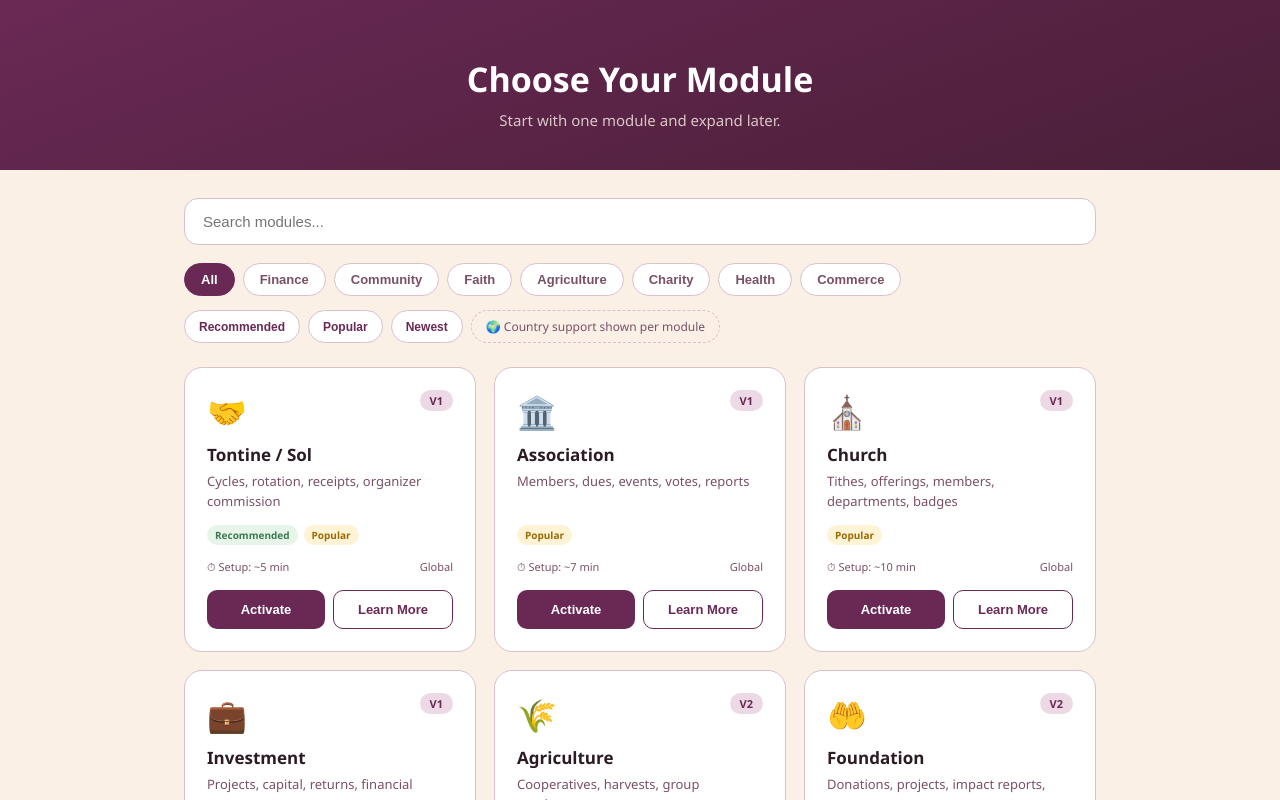
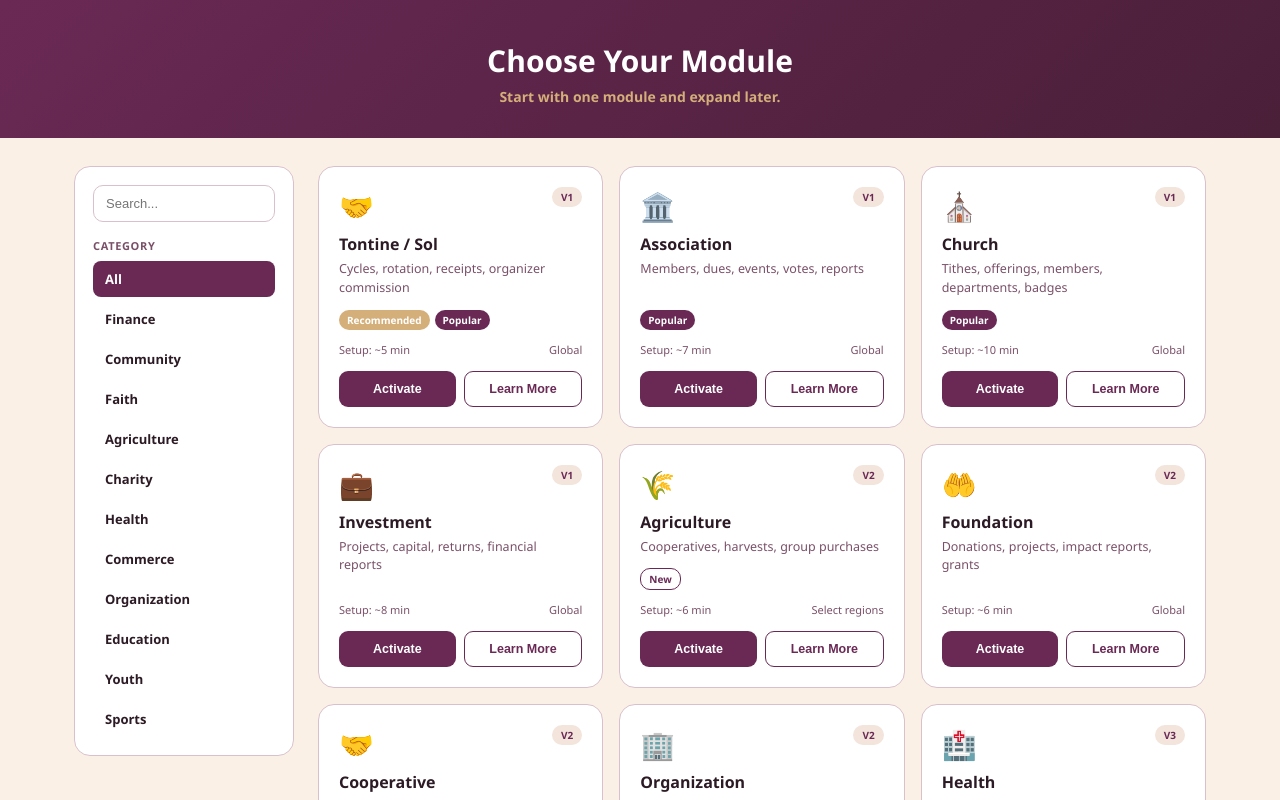
Before and after one commit to Rachelejr/tarsyn-app, a Next.js app: page /workspace/select-module in a window 1280 px wide. Shown: the top 800 px of the page. Built offline with nearby package versions, Linux system fonts and the light colour scheme; no server answers.

Commit message:
Restyle select-module with sidebar layout, bordeaux/gold palette only

```diff
--- a/src/app/workspace/select-module/page.tsx
+++ b/src/app/workspace/select-module/page.tsx
@@ -7,12 +7,12 @@ import { doc, updateDoc, arrayUnion } from 'firebase/firestore';
 
 const C = {
   bordeaux: '#6A2955',
-  creme:    '#FAF0E6',
-  dore:     '#D4AF7A',
-  rose:     '#EDD9E5',
-  texteGris:'#7A5068',
-  texteFonce:'#2C1A24',
-  border:   '#D9C0CC',
+  bordeauxDark: '#4A1F38',
+  dore: '#D4AF7A',
+  creme: '#FAF0E6',
+  texteGris: '#7A5068',
+  texteFonce: '#2C1A24',
+  border: '#D9C0CC',
 };
 
 type ModuleDef = {
@@ -39,14 +39,15 @@ const MODULES: ModuleDef[] = [
   { icon:'🏢', title:'Organization', desc:'Members, structure, governance, reports', version:'V2', setupTime:'~7 min', category:'Community', countries:'Global' },
   { icon:'🏥', title:'Health', desc:'Health mutuals, coverage, claims', version:'V3', setupTime:'~9 min', category:'Health', newest:true, countries:'Select regions' },
   { icon:'🏠', title:'Orphanage', desc:'Children records, sponsors, care plans, donations', version:'V2', setupTime:'~8 min', category:'Charity', countries:'Select regions' },
-  { icon:'🎉', title:'Youth Club', desc:'Activities, members, events, fees', version:'V3', setupTime:'~5 min', category:'Community', newest:true, countries:'Global' },
+  { icon:'🎉', title:'Youth Club', desc:'Activities, members, events, fees', version:'V3', setupTime:'~5 min', category:'Youth', newest:true, countries:'Global' },
   { icon:'🛒', title:'Commerce', desc:'Orders, inventory, group sales, vendor payouts', version:'V3', setupTime:'~10 min', category:'Commerce', newest:true, countries:'Select regions' },
+  { icon:'📚', title:'Education', desc:'Schools, courses, students, grades, enrollment', version:'V2', setupTime:'~7 min', category:'Education', countries:'Select regions' },
+  { icon:'⚽', title:'Sport', desc:'Teams, leagues, matches, registrations, fees', version:'V3', setupTime:'~6 min', category:'Sports', countries:'Global' },
 ];
 
-const CATEGORIES = ['All', 'Finance', 'Community', 'Faith', 'Agriculture', 'Charity', 'Health', 'Commerce'];
-const QUICK_FILTERS = ['Recommended', 'Popular', 'Newest'] as const;
+const CATEGORIES = ['All', 'Finance', 'Community', 'Faith', 'Agriculture', 'Charity', 'Health', 'Commerce', 'Organization', 'Education', 'Youth', 'Sports'];
+const COMING_SOON = ['Education', 'Health'];
 
-// Mappe un slug de module vers sa page de creation reelle (si elle existe deja)
 const MODULE_ROUTES: Record<string, string> = {
   'tontine-sol': '/dashboard/create-tontine',
   'church': '/dashboard/create-church',
@@ -59,7 +60,6 @@ function ChooseModuleInner() {
 
   const [query, setQuery] = useState('');
   const [category, setCategory] = useState('All');
-  const [quickFilter, setQuickFilter] = useState<string | null>(null);
   const [activating, setActivating] = useState<ModuleDef | null>(null);
   const [attaching, setAttaching] = useState(false);
   const [attachError, setAttachError] = useState('');
@@ -68,14 +68,9 @@ function ChooseModuleInner() {
     return MODULES.filter(m => {
       const matchesQuery = m.title.toLowerCase().includes(query.toLowerCase()) || m.desc.toLowerCase().includes(query.toLowerCase());
       const matchesCategory = category === 'All' || m.category === category;
-      const matchesQuick =
-        !quickFilter ||
-        (quickFilter === 'Recommended' && m.recommended) ||
-        (quickFilter === 'Popular' && m.popular) ||
-        (quickFilter === 'Newest' && m.newest);
-      return matchesQuery && matchesCategory && matchesQuick;
+      return matchesQuery && matchesCategory;
     });
-  }, [query, category, quickFilter]);
+  }, [query, category]);
 
   const slugify = (title: string) => title.toLowerCase().replace(/[^a-z0-9]+/g, '-').replace(/(^-|-$)/g, '');
 
@@ -88,7 +83,6 @@ function ChooseModuleInner() {
     }
   };
 
-  // Cas A : un workspace existe deja (on vient de le creer) -> on attache direct, pas de modale
   const handleActivateDirect = async (m: ModuleDef) => {
     const slug = slugify(m.title);
     setAttaching(true);
@@ -99,12 +93,11 @@ function ChooseModuleInner() {
       });
       goToModulePage(slug, workspaceId);
     } catch (err) {
-      setAttachError("Could not activate this module. Please try again.");
+      setAttachError('Could not activate this module. Please try again.');
       setAttaching(false);
     }
   };
 
-  // Cas B : pas de workspace en contexte -> modale Create New / Connect to Existing
   const handleActivateChoice = (mode: 'new' | 'existing') => {
     if (!activating) return;
     const slug = slugify(activating.title);
@@ -116,6 +109,7 @@ function ChooseModuleInner() {
   };
 
   const handleActivateClick = (m: ModuleDef) => {
+    if (COMING_SOON.includes(m.category) && (m.title === 'Education' || m.title === 'Health')) return;
     if (workspaceId) {
       handleActivateDirect(m);
     } else {
@@ -124,89 +118,94 @@ function ChooseModuleInner() {
   };
 
   return (
-    <div style={{ minHeight: '100vh', background: C.creme, padding: '0 0 64px' }}>
+    <div style={{ minHeight: '100vh', background: C.creme }}>
       <style>{`
         .module-card { transition: all 0.2s ease; }
-        .module-card:hover { transform: translateY(-4px); box-shadow: 0 12px 32px rgba(106,41,85,0.15); }
-        .module-pill { transition: all 0.15s ease; cursor: pointer; }
+        .module-card:hover { transform: translateY(-3px); box-shadow: 0 12px 28px rgba(106,41,85,0.14); }
+        .cat-item { transition: all 0.15s ease; cursor: pointer; }
       `}</style>
 
-      <div style={{ background: `linear-gradient(160deg, ${C.bordeaux} 0%, #4A1F38 100%)`, padding: '56px 32px 40px', textAlign: 'center' }}>
-        <h1 style={{ color: 'white', fontSize: '34px', fontWeight: 800, margin: '0 0 8px' }}>Choose Your Module</h1>
-        <p style={{ color: 'rgba(250,240,230,0.8)', fontSize: '15px', margin: 0 }}>
+      <div style={{ background: `linear-gradient(135deg, ${C.bordeaux} 0%, ${C.bordeauxDark} 100%)`, padding: '40px 32px 32px', textAlign: 'center' }}>
+        <h1 style={{ color: 'white', fontSize: '30px', fontWeight: 800, margin: '0 0 6px' }}>Choose Your Module</h1>
+        <p style={{ color: C.dore, fontSize: '14px', margin: 0, fontWeight: 600 }}>
           {workspaceId ? 'Activating a module for your new workspace.' : 'Start with one module and expand later.'}
         </p>
       </div>
 
-      <div style={{ maxWidth: '960px', margin: '0 auto', padding: '28px 24px 0' }}>
+      <div style={{ maxWidth: '1180px', margin: '0 auto', padding: '28px 24px 64px', display: 'flex', gap: '24px', alignItems: 'flex-start' }}>
+
+        {/* Sidebar categories */}
+        <div style={{ width: '220px', flexShrink: 0, background: 'white', borderRadius: '16px', border: `1.5px solid ${C.border}`, padding: '18px', position: 'sticky', top: '20px' }}>
           <input
             value={query}
             onChange={e => setQuery(e.target.value)}
-          placeholder="Search modules..."
-          style={{ width: '100%', padding: '14px 18px', borderRadius: '14px', border: `1.5px solid ${C.border}`, fontSize: '15px', outline: 'none', boxSizing: 'border-box', marginBottom: '18px' }}
+            placeholder="Search..."
+            style={{ width: '100%', padding: '10px 12px', borderRadius: '10px', border: `1.5px solid ${C.border}`, fontSize: '13px', outline: 'none', boxSizing: 'border-box', marginBottom: '16px' }}
           />
-
-        <div style={{ display: 'flex', flexWrap: 'wrap', gap: '8px', marginBottom: '14px' }}>
+          <div style={{ fontSize: '11px', fontWeight: 800, color: C.texteGris, letterSpacing: '0.06em', marginBottom: '8px' }}>CATEGORY</div>
+          <div style={{ display: 'flex', flexDirection: 'column', gap: '4px' }}>
             {CATEGORIES.map(c => (
-            <button key={c} className="module-pill" onClick={() => setCategory(c)}
-              style={{ padding: '8px 16px', borderRadius: '20px', border: `1.5px solid ${category === c ? C.bordeaux : C.border}`, background: category === c ? C.bordeaux : 'white', color: category === c ? 'white' : C.texteGris, fontSize: '13px', fontWeight: 600 }}>
+              <div key={c} className="cat-item" onClick={() => setCategory(c)}
+                style={{
+                  padding: '9px 12px', borderRadius: '8px', fontSize: '13px', fontWeight: 600,
+                  background: category === c ? C.bordeaux : 'transparent',
+                  color: category === c ? 'white' : C.texteFonce,
+                }}>
                 {c}
-            </button>
+              </div>
             ))}
           </div>
-
-        <div style={{ display: 'flex', flexWrap: 'wrap', gap: '8px', marginBottom: '8px' }}>
-          {QUICK_FILTERS.map(f => (
-            <button key={f} className="module-pill" onClick={() => setQuickFilter(quickFilter === f ? null : f)}
-              style={{ padding: '7px 14px', borderRadius: '20px', border: `1.5px solid ${quickFilter === f ? C.dore : C.border}`, background: quickFilter === f ? C.rose : 'white', color: C.bordeaux, fontSize: '12px', fontWeight: 700 }}>
-              {f}
-            </button>
-          ))}
-          <span style={{ display: 'flex', alignItems: 'center', gap: '6px', padding: '7px 14px', borderRadius: '20px', border: `1.5px dashed ${C.border}`, fontSize: '12px', color: C.texteGris }}>
-            🌍 Country support shown per module
-          </span>
         </div>
 
+        {/* Module grid */}
+        <div style={{ flex: 1 }}>
           {attachError && (
-          <div style={{ background: '#F8D7DA', color: '#721C24', border: '1px solid #F5C6CB', borderRadius: '10px', padding: '10px 16px', fontSize: '13px', marginTop: '12px' }}>
+            <div style={{ background: '#F8D7DA', color: '#721C24', border: '1px solid #F5C6CB', borderRadius: '10px', padding: '10px 16px', fontSize: '13px', marginBottom: '16px' }}>
               {attachError}
             </div>
           )}
+
+          <div style={{ display: 'grid', gridTemplateColumns: 'repeat(auto-fit, minmax(260px, 1fr))', gap: '16px' }}>
+            {filtered.map(m => {
+              const isComingSoon = m.title === 'Education' || m.title === 'Health';
+              return (
+                <div key={m.title} className="module-card" style={{ background: 'white', border: `1.5px solid ${C.border}`, borderRadius: '16px', padding: '20px', display: 'flex', flexDirection: 'column' }}>
+                  <div style={{ display: 'flex', alignItems: 'flex-start', justifyContent: 'space-between', marginBottom: '8px' }}>
+                    <div style={{ fontSize: '28px' }}>{m.icon}</div>
+                    <span style={{ fontSize: '10px', background: '#F3E4DC', color: C.bordeaux, padding: '3px 9px', borderRadius: '20px', fontWeight: 700 }}>{m.version}</span>
+                  </div>
+                  <h3 style={{ color: C.texteFonce, fontSize: '16px', fontWeight: 700, margin: '0 0 5px' }}>{m.title}</h3>
+                  <p style={{ color: C.texteGris, fontSize: '12.5px', margin: '0 0 12px', lineHeight: 1.5, flex: 1 }}>{m.desc}</p>
+
+                  <div style={{ display: 'flex', flexWrap: 'wrap', gap: '5px', marginBottom: '12px' }}>
+                    {m.recommended && <span style={{ fontSize: '10px', background: C.dore, color: 'white', padding: '3px 8px', borderRadius: '10px', fontWeight: 700 }}>Recommended</span>}
+                    {m.popular && <span style={{ fontSize: '10px', background: C.bordeaux, color: 'white', padding: '3px 8px', borderRadius: '10px', fontWeight: 700 }}>Popular</span>}
+                    {m.newest && <span style={{ fontSize: '10px', border: `1px solid ${C.bordeaux}`, color: C.bordeaux, padding: '3px 8px', borderRadius: '10px', fontWeight: 700 }}>New</span>}
                   </div>
 
-      <div style={{ maxWidth: '960px', margin: '24px auto 0', padding: '0 24px', display: 'grid', gridTemplateColumns: 'repeat(auto-fit, minmax(280px, 1fr))', gap: '18px' }}>
-        {filtered.map(m => (
-          <div key={m.title} className="module-card" style={{ background: 'white', border: `1.5px solid ${C.border}`, borderRadius: '18px', padding: '22px', display: 'flex', flexDirection: 'column' }}>
-            <div style={{ display: 'flex', alignItems: 'flex-start', justifyContent: 'space-between', marginBottom: '10px' }}>
-              <div style={{ fontSize: '32px' }}>{m.icon}</div>
-              <span style={{ fontSize: '11px', background: C.rose, color: C.bordeaux, padding: '3px 10px', borderRadius: '20px', fontWeight: 700 }}>{m.version}</span>
-            </div>
-            <h3 style={{ color: C.texteFonce, fontSize: '17px', fontWeight: 700, margin: '0 0 6px' }}>{m.title}</h3>
-            <p style={{ color: C.texteGris, fontSize: '13px', margin: '0 0 14px', lineHeight: 1.5, flex: 1 }}>{m.desc}</p>
-
-            <div style={{ display: 'flex', flexWrap: 'wrap', gap: '6px', marginBottom: '14px' }}>
-              {m.recommended && <span style={{ fontSize: '10px', background: '#E7F4EA', color: '#3C7A4E', padding: '3px 8px', borderRadius: '10px', fontWeight: 700 }}>Recommended</span>}
-              {m.popular && <span style={{ fontSize: '10px', background: '#FFF3D6', color: '#9A6A00', padding: '3px 8px', borderRadius: '10px', fontWeight: 700 }}>Popular</span>}
-              {m.newest && <span style={{ fontSize: '10px', background: '#E6EEFB', color: '#2F5BA8', padding: '3px 8px', borderRadius: '10px', fontWeight: 700 }}>New</span>}
-            </div>
-
-            <div style={{ display: 'flex', justifyContent: 'space-between', fontSize: '11px', color: C.texteGris, marginBottom: '16px' }}>
-              <span>⏱ Setup: {m.setupTime}</span>
+                  <div style={{ display: 'flex', justifyContent: 'space-between', fontSize: '11px', color: C.texteGris, marginBottom: '14px' }}>
+                    <span>Setup: {m.setupTime}</span>
                     <span>{m.countries}</span>
                   </div>
 
                   <div style={{ display: 'flex', gap: '8px' }}>
-              <button onClick={() => handleActivateClick(m)} disabled={attaching}
-                style={{ flex: 1, padding: '11px', background: C.bordeaux, color: 'white', border: 'none', borderRadius: '10px', fontSize: '13px', fontWeight: 700, cursor: attaching ? 'wait' : 'pointer', opacity: attaching ? 0.7 : 1 }}>
-                {attaching ? 'Activating...' : 'Activate'}
+                    <button onClick={() => handleActivateClick(m)} disabled={attaching || isComingSoon}
+                      style={{
+                        flex: 1, padding: '10px', border: 'none', borderRadius: '9px', fontSize: '12.5px', fontWeight: 700,
+                        background: isComingSoon ? C.border : C.bordeaux,
+                        color: isComingSoon ? C.texteGris : 'white',
+                        cursor: isComingSoon ? 'not-allowed' : (attaching ? 'wait' : 'pointer'),
+                      }}>
+                      {isComingSoon ? 'Coming Soon' : (attaching ? 'Activating...' : 'Activate')}
                     </button>
                     <button onClick={() => router.push(`/modules/${slugify(m.title)}`)}
-                style={{ flex: 1, padding: '11px', background: 'white', color: C.bordeaux, border: `1.5px solid ${C.bordeaux}`, borderRadius: '10px', fontSize: '13px', fontWeight: 600, cursor: 'pointer' }}>
+                      style={{ flex: 1, padding: '10px', background: 'white', color: C.bordeaux, border: `1.5px solid ${C.bordeaux}`, borderRadius: '9px', fontSize: '12.5px', fontWeight: 600, cursor: 'pointer' }}>
                       Learn More
                     </button>
                   </div>
                 </div>
-        ))}
+              );
+            })}
 
             {filtered.length === 0 && (
               <div style={{ gridColumn: '1 / -1', textAlign: 'center', padding: '48px 0', color: C.texteGris }}>
@@ -214,8 +213,9 @@ function ChooseModuleInner() {
               </div>
             )}
           </div>
+        </div>
+      </div>
 
-      {/* Modale uniquement si aucun workspace n'est deja en contexte */}
       {activating && !workspaceId && (
         <div style={{ position: 'fixed', inset: 0, background: 'rgba(44,26,36,0.55)', display: 'flex', alignItems: 'center', justifyContent: 'center', zIndex: 1000, padding: '20px' }}>
           <div style={{ background: 'white', borderRadius: '20px', padding: '32px', maxWidth: '420px', width: '100%', textAlign: 'center' }}>
```
Lines whose indentation alone changed are shown as unchanged.
